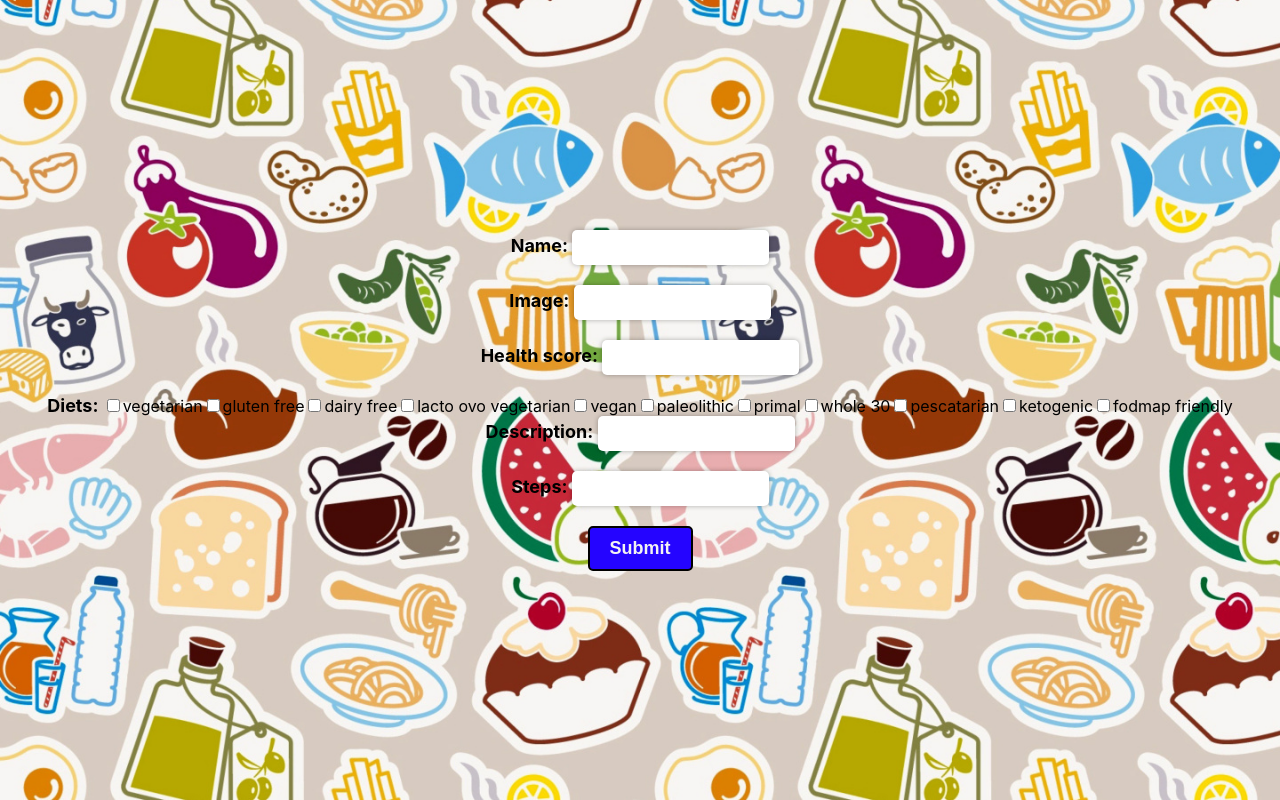
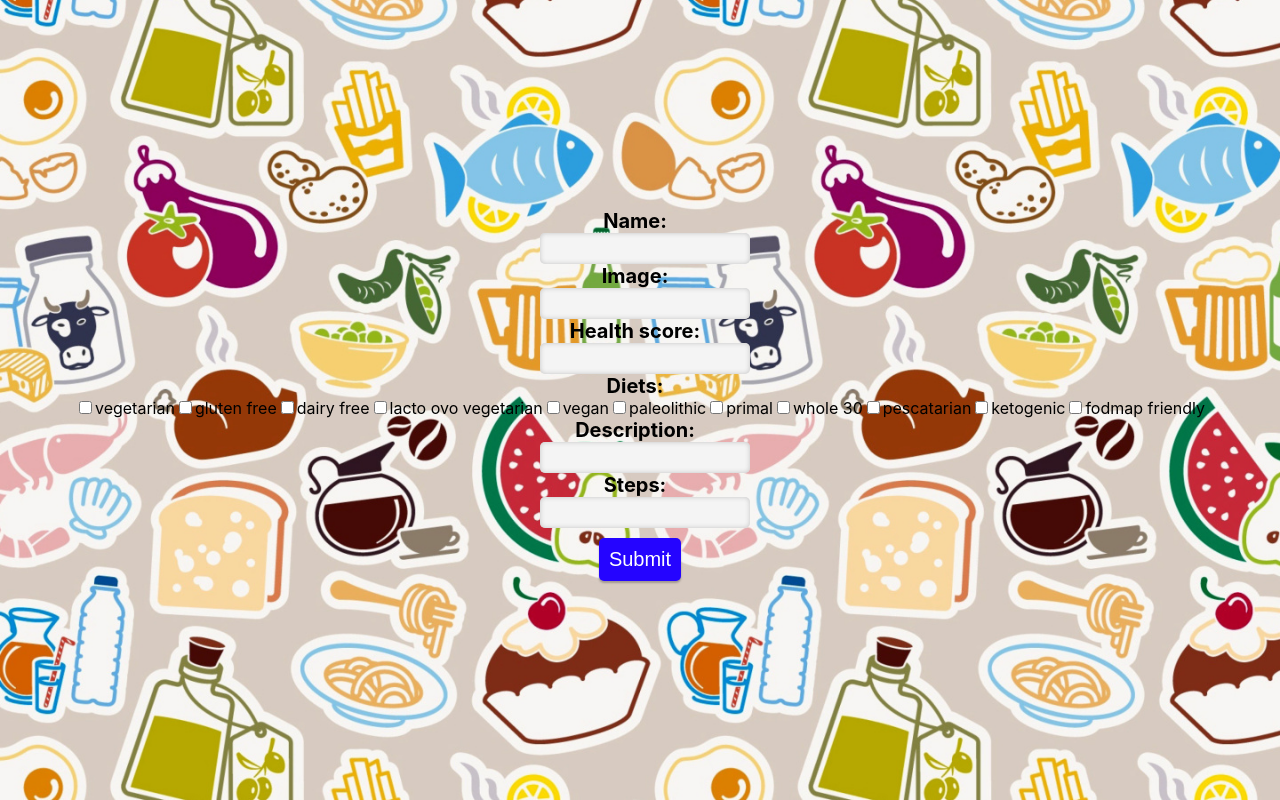
Before and after one commit to AlanSilcher/PI-Foods, a React (Create React App) app in the folder client/: page /form in a window 1280 px wide. Built offline with nearby package versions, Linux system fonts and the light colour scheme.

Commit message:
Prototipo 2.2

```diff
--- a/client/src/View/Form/Form.jsx
+++ b/client/src/View/Form/Form.jsx
@@ -49,7 +49,7 @@ const Form = () => {
     const validate = (form) => {
         let newErrors = { name: "", image: "", description: "", healthScore: "", steps: "", diets: "" };
 
-        if (!/^[A-Za-zñÑáéíóúÁÉÍÓÚ\s]*$/.test(form.name)) {
+        if (!/^[A-Za-zñÑáéíóúÁÉÍÓÚ\s]*$/.test(form.name) || form.name === "") {
           newErrors.name = "Name cannot be empty and must not contain numbers";
         }
 
@@ -83,7 +83,7 @@ const Form = () => {
         <div>
             <label className={styles.label}>Name: </label>
             <input type="text" value={form.name} onChange={changeHandler} name="name" className={styles.text}/>
-            {errors.name && <span>{errors.name}</span>}
+            {errors.name && <span className={styles.errors}>{errors.name}</span>}
         </div>
 
         <div>
@@ -94,7 +94,7 @@ const Form = () => {
         <div>
             <label className={styles.label}>Health score: </label>
             <input type="number" value={form.healthScore} onChange={changeHandler} name="healthScore" className={styles.text}/>
-            {errors.healthScore && <span>{errors.healthScore}</span>}
+            {errors.healthScore && <span className={styles.errors}>{errors.healthScore}</span>}
         </div>
 
         <div>
@@ -110,7 +110,7 @@ const Form = () => {
         <div>
             <label className={styles.label}>Description: </label>
             <input type="text" value={form.description} onChange={changeHandler} name="description" className={styles.text}/>
-            {errors.description && <span>{errors.description}</span>}
+            {errors.description && <span className={styles.errors}>{errors.description}</span>}
         </div>
 
         <div>
--- a/client/src/View/Form/Form.module.css
+++ b/client/src/View/Form/Form.module.css
@@ -11,33 +11,46 @@
 }
 
 .label {
-    margin-bottom: 5px;
+    margin-right: 10px;
+    font-size: 20px;
+    font-weight: bold;
+    display: flex;
+  flex-direction: column;
+  }
+
+.text {
+    border: none;
+    padding: 5px;
+    margin-left: 10px;
     font-size: 18px;
-    font-weight: bold;
+    background-color: #f4f4f4;
+    border-radius: 5px;
+    box-shadow: inset 0 0 5px #c4c4c4;
+    width: 200px;
   }
 
 
-.text {
-    margin-bottom: 20px;
+.button {
+    background-color: rgb(37, 4, 255);
+    border: none;
+    color: white;
     padding: 10px;
+    text-align: center;
+    text-decoration: none;
+    display: inline-block;
+    font-size: 20px;
+    margin: 10px;
+    cursor: pointer;
     border-radius: 5px;
-    border: none;
-    box-shadow: 0px 0px 5px rgba(0, 0, 0, 0.3);
+    box-shadow: 0px 2px 2px rgba(0, 0, 0, 0.25);
   }
 
-.button {
-    padding: 10px 20px;
+.errors {
+    color: red;
     font-size: 18px;
-    font-weight: bold;
-    border: 2px solid rgb(0, 0, 0);
-    border-radius: 5px;
-    background-color: rgb(37, 4, 255);
-    color: rgb(243, 243, 243);
-    cursor: pointer;
-    transition: all 0.3s ease-in-out;
+    font-weight: 500;
+    margin-left: 10px;
+    height: 30px;
+    display: flex;
+    align-items: center;
   }
-
-.btn:hover {
-    background-color: blue;
-    color: white;
-  }
```
